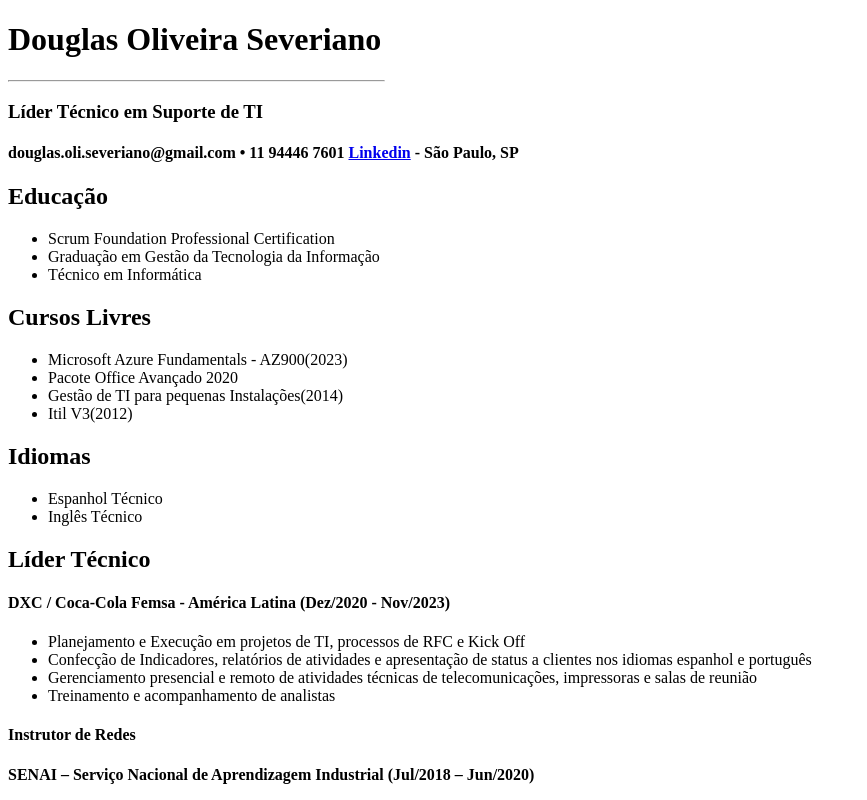
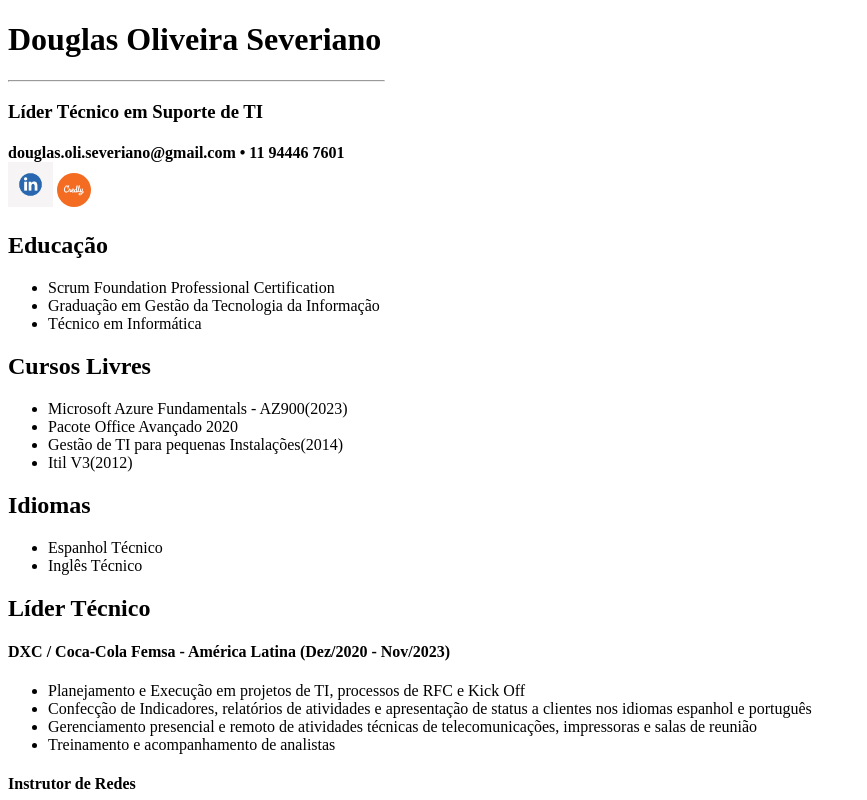
Before and after one commit to afrodoug/dashportfolio, a plain HTML site: page public/cv.html in a window 1280 px wide. Shown: the top 800 px of the page, without its empty margins (0-867 px from the left). Drawn offline with Linux system fonts and the light colour scheme.

Commit message:
Update cv.html

```diff
--- a/public/cv.html
+++ b/public/cv.html
@@ -8,7 +8,8 @@
 <h1>Douglas Oliveira Severiano</h1><hr width="375" align="left">
 <h3>Líder Técnico em Suporte de TI</h3>
 <h4>douglas.oli.severiano@gmail.com • 11 94446 7601
-<a href="http://linkedin.com/in/douglas-severiano-a0189823">Linkedin</a> - São Paulo, SP</h4>
+    <br>
+<a href="http://linkedin.com/in/douglas-severiano-a0189823"><img src="../assets/images/linkedin.avif" height="45" alt="Imagem com Link do Linkedin"></a> <a href="https://www.credly.com/users/douglas-oliveira-severiano/badges"><img src="../assets/images/credly.svg" alt="credly" height="34"></a></h4>
 <h2>Educação</h2>
 <ul>
     <li>Scrum Foundation Professional Certification</li>
```
